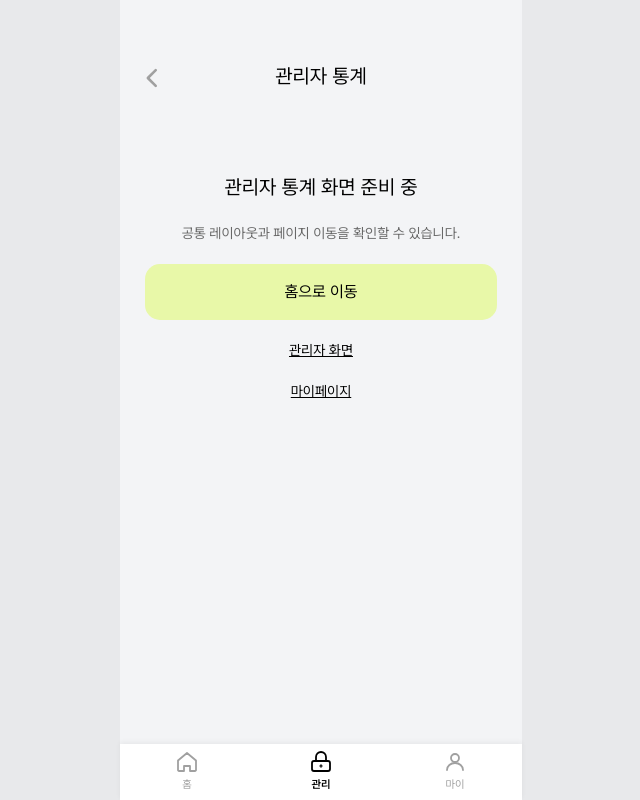
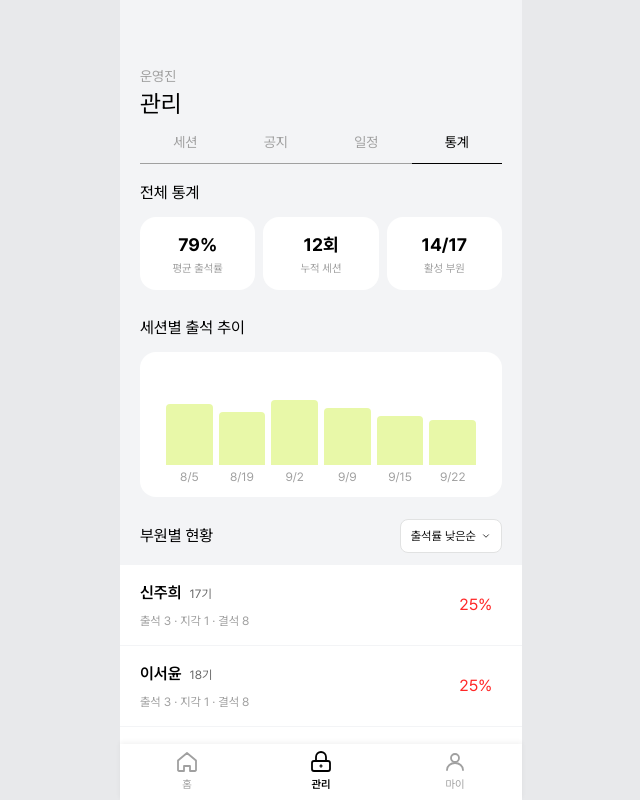
Before and after one commit to SDP-1718/sdpcheck_frontend, a React (Vite) app: page /admin/statistics in a window 1280 px wide. Shown: the top 800 px of the page, without its empty margins (319-959 px from the left). Built offline with nearby package versions, Linux system fonts and the light colour scheme.

Commit message:
feat: 출석 통계 정렬과 엑셀용 파일 내보내기 구현
Refs #5

```diff
--- a/src/app/router.tsx
+++ b/src/app/router.tsx
@@ -15,6 +15,7 @@ import AdminLayout from '../pages/admin/AdminLayout'
 import Sessions, { SessionEditor } from '../pages/admin/Sessions'
 import { AdminNotices, NoticeEditor } from '../pages/admin/AdminNotices'
 import { AdminSchedule, ScheduleEditor } from '../pages/admin/AdminSchedule'
+import Statistics from '../pages/admin/Statistics'
 
 const routes = [
   { path: '/', element: <Navigate to="/onboarding" replace /> },
@@ -37,8 +38,8 @@ const routes = [
     { path: '/admin/schedule', element: <AdminSchedule /> },
     { path: '/admin/schedule/new', element: <><AdminSchedule /><ScheduleEditor /></> },
     { path: '/admin/schedule/:id/edit', element: <><AdminSchedule /><ScheduleEditor /></> },
+    { path: '/admin/statistics', element: <Statistics /> },
   ] },
-  { path: '/admin/statistics', element: <Placeholder title="관리자 통계" /> },
   { path: '/admin/permissions', element: <Permissions /> },
   { path: '*', element: <Placeholder title="페이지를 찾을 수 없습니다" /> },
 ]
--- a/src/assets/design.ts
+++ b/src/assets/design.ts
@@ -11,5 +11,6 @@ export const assets = {
   "qr": "/design/62-2107-img.svg",
   "countdown": "/design/62-2107-imgAdminCountdownRing.svg",
   "calendarIcon": "/design/81-6429-imgGroup2087331886.svg",
-  "clockIcon": "/design/81-6429-imgIcon.svg"
+  "clockIcon": "/design/81-6429-imgIcon.svg",
+  "download": "/design/82-8629-imgGroup2087331898.svg"
 } as const
--- a/src/index.css
+++ b/src/index.css
@@ -12,3 +12,4 @@
 @import "./styles/date-time.css";
 @import "./styles/admin-notices.css";
 @import "./styles/admin-schedule.css";
+@import "./styles/admin-statistics.css";
--- /dev/null
+++ b/src/pages/admin/Statistics.tsx
@@ -0,0 +1,39 @@
+import { useState } from 'react'
+import { Check, ChevronDown } from 'lucide-react'
+import { usePreview } from '../../app/previewStore'
+import { assets } from '../../assets/design'
+import Sheet from '../../components/common/Sheet'
+import { downloadCsv } from '../../utils/csv'
+import type { Member } from '../../types'
+
+type SortOrder = 'asc' | 'desc' | 'name'
+const sortLabels: Record<SortOrder, string> = { asc: '출석률 낮은순', desc: '출석률 높은순', name: '이름순' }
+function rate(member: Member) {
+  const total = member.attendance + member.late + member.absent
+  return total > 0 ? Math.round(member.attendance / total * 100) : 0
+}
+
+export default function Statistics() {
+  const { members } = usePreview()
+  const [sort, setSort] = useState<SortOrder>('asc')
+  const [sortOpen, setSortOpen] = useState(false)
+  const ordered = [...members].sort((a, b) => sort === 'name' ? a.name.localeCompare(b.name, 'ko-KR') : sort === 'desc' ? rate(b) - rate(a) : rate(a) - rate(b))
+  function download() {
+    downloadCsv('SDP_출석통계_샘플.csv', [['이름','기수','출석','지각','결석','출석률'], ...ordered.map(member => [member.name, member.generation, member.attendance, member.late, member.absent, `${rate(member)}%`])])
+  }
+  return <section className="statistics">
+    <h2 className="section-label">전체 통계</h2>
+    <div className="summary-stats">{[['79%', '평균 출석률'], ['12회', '누적 세션'], ['14/17', '활성 부원']].map(([value, label]) => <div key={label}><strong>{value}</strong><span>{label}</span></div>)}</div>
+    <h2 className="section-label chart-label">세션별 출석 추이</h2>
+    <div className="chart" role="img" aria-label="세션별 샘플 출석 추이: 8월 5일 88%, 8월 19일 76%, 9월 2일 94%, 9월 9일 82%, 9월 15일 71%, 9월 22일 65%">
+      {[61.592,53.191,65.797,57.397,49.699,45.494].map((height, index) => <div className="chart-column" key={index}><span className="chart-bar" style={{height}} /><span>{['8/5','8/19','9/2','9/9','9/15','9/22'][index]}</span></div>)}
+    </div>
+    <div className="section-title members-heading"><h2>부원별 현황</h2><button type="button" className="statistics-sort-trigger" aria-haspopup="dialog" onClick={() => setSortOpen(true)}>{sortLabels[sort]}<ChevronDown size={10} aria-hidden="true" /></button></div>
+    {ordered.slice(0, 4).map(member => <div className="member-stat-row" key={member.id}><div><h3>{member.name}<span>{member.generation}기</span></h3><p>출석 {member.attendance} · 지각 {member.late} · 결석 {member.absent}</p></div><strong>{rate(member)}%</strong></div>)}
+    <div className="export-area"><button type="button" className="primary" onClick={download}><img src={assets.download} alt="" />엑셀로 내보내기</button></div>
+    {sortOpen && <Sheet title="정렬 기준" className="statistics-sort-sheet" onClose={() => setSortOpen(false)}>
+      {(['asc','desc','name'] as const).map(value => <button type="button" className={`statistics-sort-option ${sort === value ? 'is-selected' : ''}`} key={value}
+        aria-pressed={sort === value} onClick={() => { setSort(value); setSortOpen(false) }}><span>{sortLabels[value]}</span>{sort === value && <Check size={20} aria-hidden="true" />}</button>)}
+    </Sheet>}
+  </section>
+}
--- /dev/null
+++ b/src/styles/admin-statistics.css
@@ -0,0 +1,21 @@
+.statistics .section-label { margin: 17px 20px 12px; }
+.summary-stats { display: flex; gap: 8px; margin: 0 20px; }
+.summary-stats > div { flex: 1; min-width: 0; text-align: center; padding: 14px 5px; border-radius: 16px; background: #fff; }
+.summary-stats strong { display: block; font-size: 18px; line-height: 27px; }
+.summary-stats span { display: block; font-size: 11px; line-height: 14.3px; color: var(--muted); margin-top: 4px; }
+.statistics .chart-label { margin-top: 26px; margin-bottom: 12px; }
+.chart { height: 145px; margin: 0 20px; padding: 37px 26px 12px; display: flex; gap: 6px; align-items: flex-end; border-radius: 16px; background: #fff; }
+.chart-column { display: flex; flex: 1; min-width: 0; align-items: center; flex-direction: column; gap: 4px; font-size: 12px; line-height: 16px; color: var(--muted); }
+.chart-bar { width: 100%; background: var(--accent); border-radius: 4px 4px 0 0; }
+.members-heading { margin-top: 22px; margin-bottom: 12px; }
+.statistics-sort-trigger { display: flex; align-items: center; gap: 5px; border: 1px solid var(--disabled); border-radius: 8px; background: #fff; padding: 6px 10px; color: #181818 !important; font-size: 12px !important; line-height: 18px; }
+.member-stat-row { min-height: 81px; display: flex; align-items: center; justify-content: space-between; padding: 10px 30px 10px 20px; background: #fff; border-bottom: 1px solid var(--background); }
+.member-stat-row h3 { font-size: 16px; line-height: 24px; font-weight: 600; }
+.member-stat-row h3 span { font-size: 12px; line-height: 16px; color: var(--secondary); margin-left: 8px; font-weight: 400; }
+.member-stat-row p { font-size: 12px; line-height: 16px; color: var(--muted); margin-top: 8px; }
+.member-stat-row > strong { font-weight: 400; color: #ff2727; }
+.export-area { padding: 36px 20px; }
+.export-area .primary { min-height: 62px; }
+.statistics-sort-sheet .sheet-heading h2 { font-size: 16px; line-height: 24px; }
+.statistics-sort-option { display: flex; align-items: center; justify-content: space-between; width: 100%; height: 52px; padding: 0 10px; border-bottom: 1px solid var(--muted); color: var(--muted); font-size: 16px; line-height: 24px; text-align: left; }
+.statistics-sort-option.is-selected { color: #181818; font-weight: 600; }
--- /dev/null
+++ b/src/utils/csv.ts
@@ -0,0 +1,13 @@
+export function csvCell(value: string | number) {
+  const text = String(value)
+  const safe = /^\s*[=+\-@]/.test(text) ? `'${text}` : text
+  return `"${safe.replaceAll('"', '""')}"`
+}
+
+export function downloadCsv(name: string, rows: (string | number)[][]) {
+  const csv = '\uFEFF' + rows.map(row => row.map(csvCell).join(',')).join('\r\n')
+  const url = URL.createObjectURL(new Blob([csv], { type: 'text/csv;charset=utf-8' }))
+  const link = document.createElement('a')
+  link.href = url; link.download = name; link.click()
+  window.setTimeout(() => URL.revokeObjectURL(url), 1000)
+}
```
Also changed, not shown: public/design/82-8629-imgGroup2087331898.svg (added), 1 other file (tests, documents, lock files or other folders).
